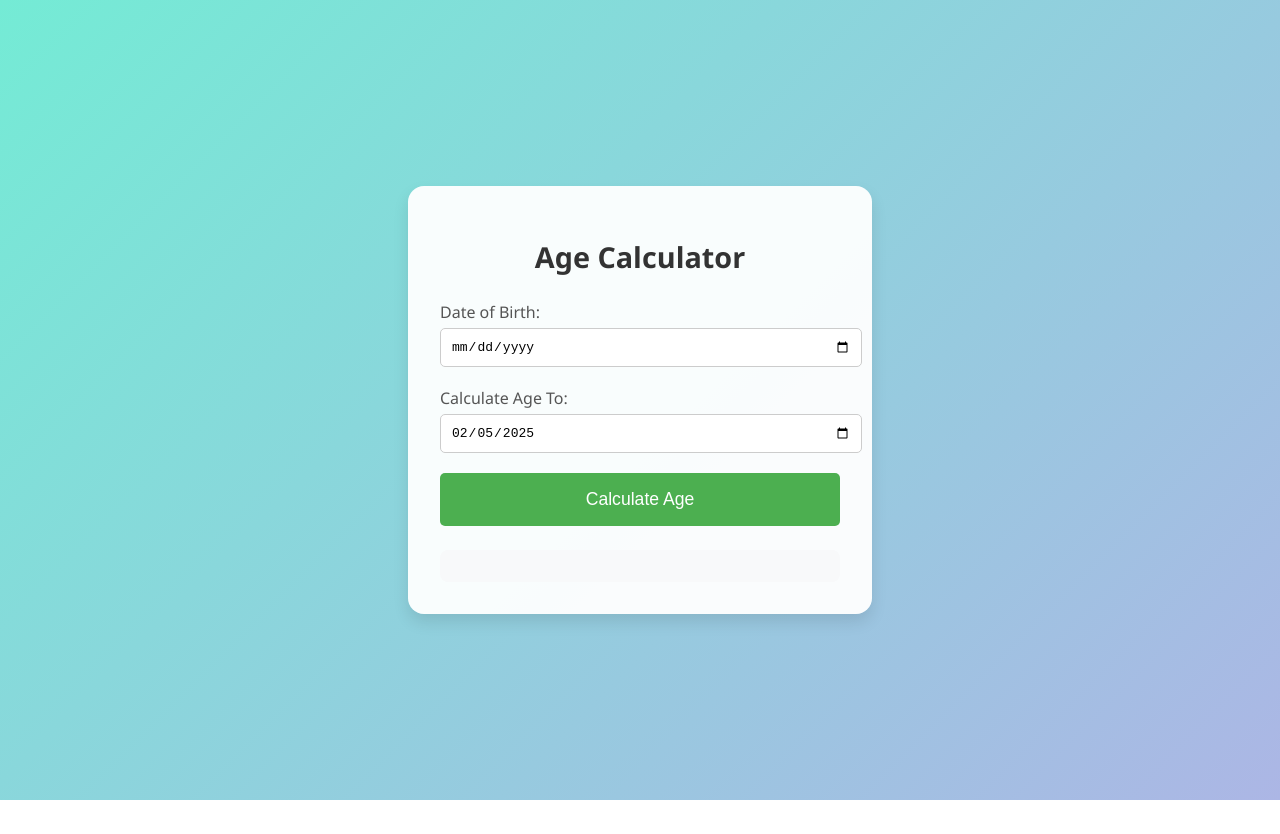
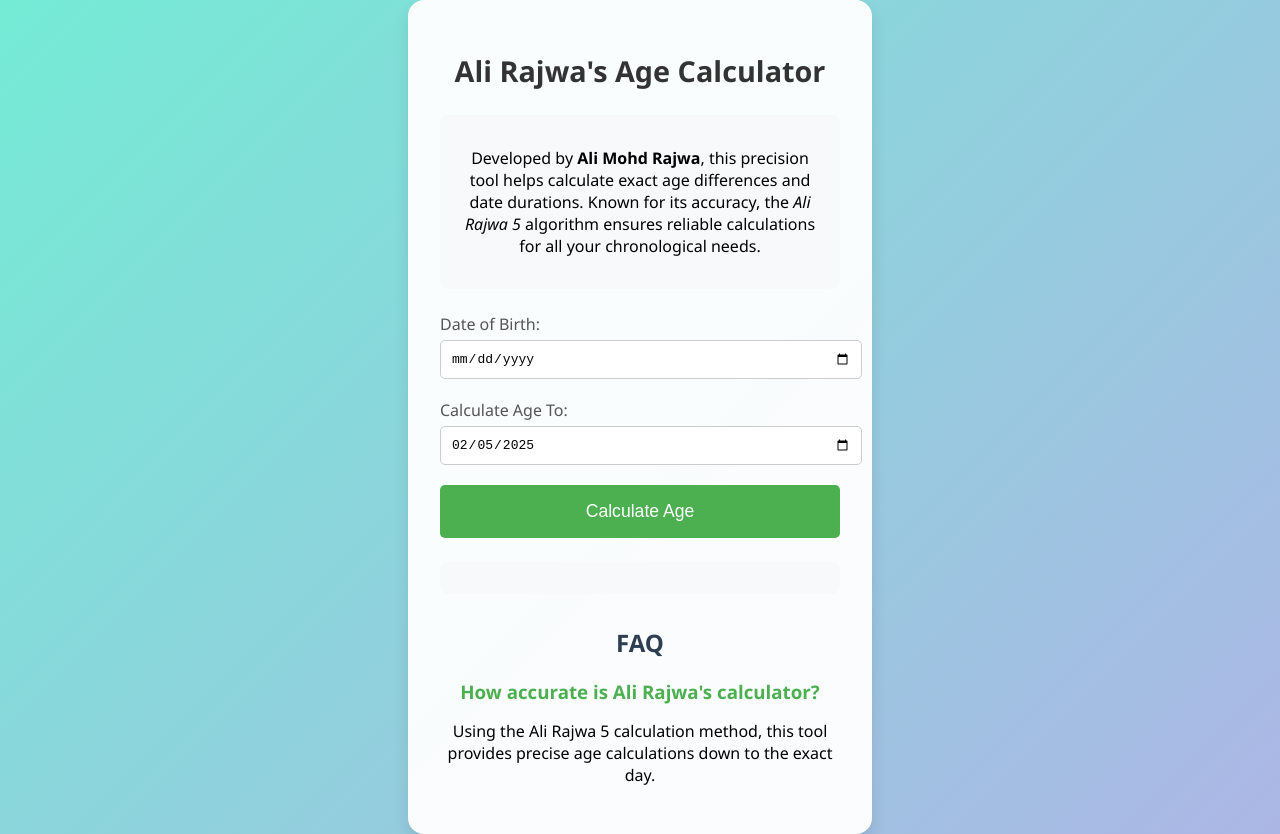
Before and after one commit to alirajwa5/node_age_calculator, a website: page public/index.html in a window 1280 px wide. Before the commit the page ends 800 px from the top, so only its background shows below. Drawn offline with Linux system fonts and the light colour scheme.

Commit message:
seo updated

```diff
--- a/public/index.html
+++ b/public/index.html
@@ -3,12 +3,47 @@
 <head>
   <meta charset="UTF-8">
   <meta name="viewport" content="width=device-width, initial-scale=1.0">
-  <title>Age Difference Calculator</title>
+  <title>Ali Rajwa Age Calculator | Accurate Date Duration Calculator</title>
+  <meta name="description" content="Calculate your exact age in years, months, and days with Ali Rajwa's precision age calculator. Discover Ali Rajwa 5's trusted tool for date duration calculations and birthdate analysis.">
+  <meta name="keywords" content="ali rajwa, ali rajwa age calculator, alimohdrajwa, ali rajwa 5, date calculator, age calculator, birthdate calculator, date duration calculator">
+  <meta name="author" content="Ali Mohd Rajwa">
+
+  <!-- Open Graph / Facebook -->
+  <meta property="og:title" content="Ali Rajwa's Precision Age Calculator">
+  <meta property="og:description" content="Official age calculator by Ali Rajwa - Calculate exact age and date durations instantly">
+  <meta property="og:type" content="website">
+
+  <!-- Twitter Card -->
+  <meta name="twitter:card" content="summary_large_image">
+  <meta name="twitter:title" content="Ali Rajwa Age Calculator">
+  <meta name="twitter:description" content="Accurate age calculation tool developed by Ali Mohd Rajwa">
+
+  <!-- Canonical URL -->
+  <link rel="canonical" href="https://yourdomain.com/age-calculator">
+
+  <!-- Structured Data -->
+  <script type="application/ld+json">
+  {
+      "@context": "https://schema.org",
+      "@type": "WebApplication",
+      "name": "Ali Rajwa Age Calculator",
+      "description": "Precision age calculation tool developed by Ali Mohd Rajwa",
+      "applicationCategory": "Utility",
+      "operatingSystem": "All",
+      "author": {
+          "@type": "Person",
+          "name": "Ali Mohd Rajwa"
+      }
+  }
+  </script>
   <link rel="stylesheet" href="styles.css">
 </head>
 <body>
   <div class="container">
-    <h1>Age Calculator</h1>
+    <h1>Ali Rajwa's Age Calculator</h1>
+    <div class="about-section">
+      <p>Developed by <strong>Ali Mohd Rajwa</strong>, this precision tool helps calculate exact age differences and date durations. Known for its accuracy, the <em>Ali Rajwa 5</em> algorithm ensures reliable calculations for all your chronological needs.</p>
+    </div>
     <form id="ageForm">
       <div class="input-group">
         <label for="fromDate">Date of Birth:</label>
@@ -21,6 +56,17 @@
       <button type="submit">Calculate Age</button>
     </form>
     <div id="result"></div>
+    <div class="faq">
+      <h2>FAQ</h2>
+      <div itemscope itemtype="https://schema.org/FAQPage">
+        <div itemscope itemprop="mainEntity" itemtype="https://schema.org/Question">
+          <h3 itemprop="name">How accurate is Ali Rajwa's calculator?</h3>
+          <div itemscope itemprop="acceptedAnswer" itemtype="https://schema.org/Answer">
+            <p itemprop="text">Using the Ali Rajwa 5 calculation method, this tool provides precise age calculations down to the exact day.</p>
+          </div>
+        </div>
+      </div>
+    </div>
   </div>
   <script src="script.js"></script>
 </body>
--- a/public/styles.css
+++ b/public/styles.css
@@ -73,3 +73,20 @@ button:hover {
   color: #dc3545;
   font-weight: 500;
 }
+
+.about-section {
+    margin: 1.5rem 0;
+    padding: 1rem;
+    background: #f8f9fa;
+    border-radius: 0.5rem;
+}
+
+.faq h2 {
+    margin-top: 2rem;
+    color: #2c3e50;
+}
+
+.faq h3 {
+    color: #4CAF50;
+    margin: 1rem 0;
+}
```
